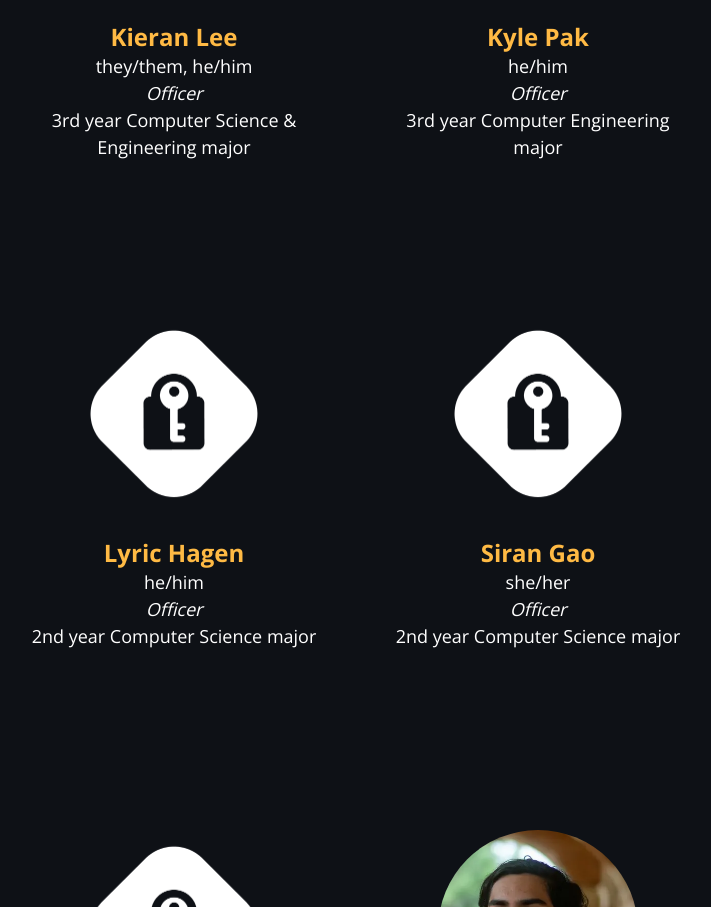
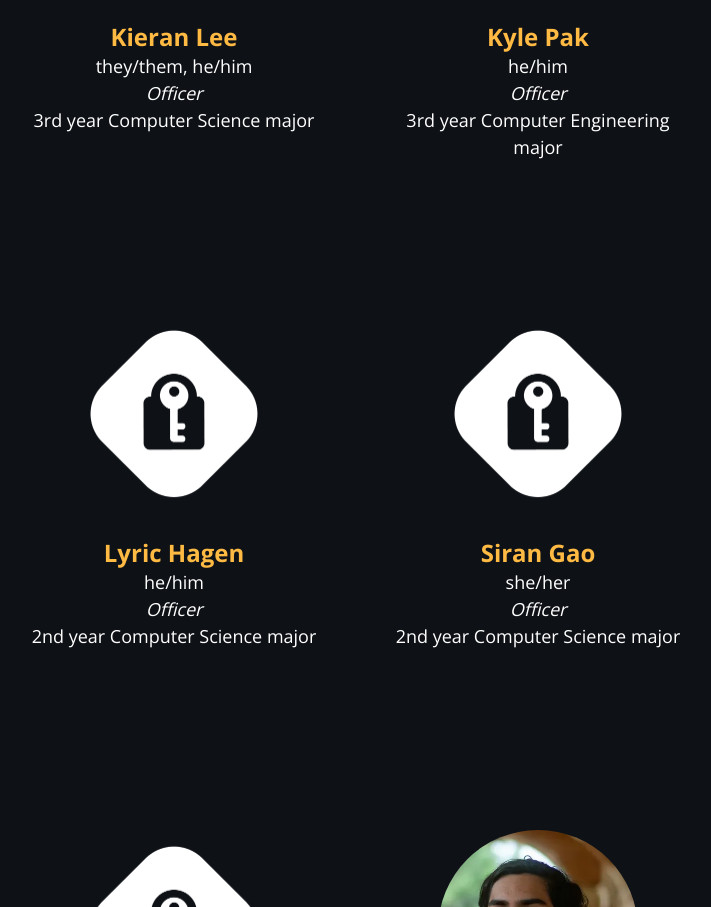
Before and after one commit to uclaacm/acmcyber.com, a Next.js app: page /members in a window 1280 px wide. Shown: the part 3013-3920 px from the top of the page, without its empty margins (284-995 px from the left). Built offline with nearby package versions, Linux system fonts and the light colour scheme; a web font is replaced by a local one.

Commit message:
fix major

```diff
--- a/data/members.ts
+++ b/data/members.ts
@@ -80,7 +80,7 @@ const members: PersonInfoProps[] = [
   {
     name: "Kieran Lee",
     role: "Officer",
-    bio: "3rd year Computer Science & Engineering major",
+    bio: "3rd year Computer Science major",
     pronouns: "they/them, he/him",
     photo: "kieran.webp",
   },
```
